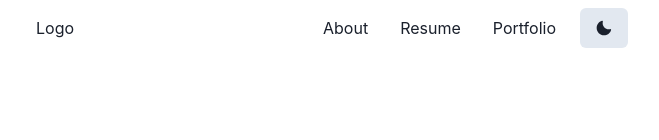
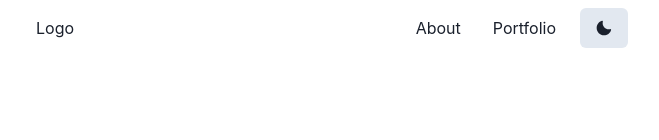
Before and after one commit to bsraya/bsraya, a Next.js app: page / in a window 1280 px wide. Shown: the top 140 px of the page, without its empty margins (304-963 px from the left). Built offline with nearby package versions, Linux system fonts and the light colour scheme.

Commit message:
chore: remove 'resume' button

```diff
--- a/components/Navbar.tsx
+++ b/components/Navbar.tsx
@@ -42,13 +42,16 @@ const Navigation: React.FC = () => {
                 align="center"
                 mx="auto"
             >
-                <Flex>Logo</Flex>
+                <Flex>
+                    <Link href="/" passHref>
+                        Logo
+                    </Link>
+                </Flex>
                 <Flex marginLeft="auto">
                     <Flex
                         display={{ base: 'none', md: 'flex' }}
                     >
                         <Navlink href="/about">About</Navlink>
-                        <Navlink href="/resume">Resume</Navlink>
                         <Navlink href="/portfolio">Portfolio</Navlink>
                     </Flex>
                     <Switch />
@@ -87,11 +90,6 @@ const Navigation: React.FC = () => {
                             </Link>
                         </MenuItem>
                         <MenuItem>
-                            <Link href="/resume">
-                                Resume
-                            </Link>
-                        </MenuItem>
-                        <MenuItem>
                             <Link href="/portfolio">
                                 Portfolio
                             </Link>
```
